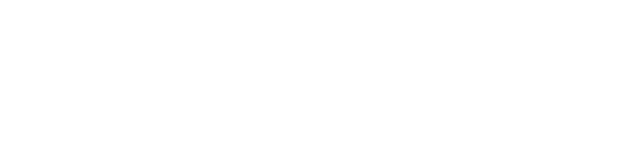
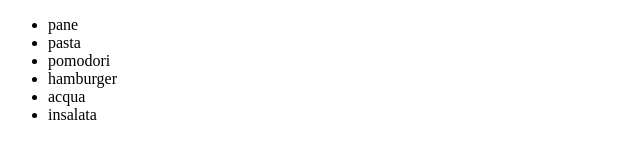
Before and after one commit to AndreaGul/js-lista-spesa, a plain HTML site: page index.html in a window 1280 px wide. Shown: the whole page, without its empty margins (0-640 px from the left). Drawn offline with Linux system fonts and the light colour scheme.

Commit message:
feat: lista della spesa con il ciclo while

```diff
--- a/index.html
+++ b/index.html
@@ -6,6 +6,9 @@
     <title>Lista della spesa</title>
   </head>
   <body>
+    <main>
+      <ul class="lista"></ul>
+    </main>
     <script src="js/main.js"></script>
   </body>
 </html>
--- a/js/main.js
+++ b/js/main.js
@@ -1 +1,26 @@
 'use strict';
+
+//Richiamiamo l'elemento ul nell'html con classe lista
+const lista = document.querySelector('.lista');
+
+//Ci creiamo un array con gli elemente della spesa
+const spesa = ['pane', 'pasta', 'pomodori', 'hamburger', 'acqua', 'insalata'];
+
+//Dichiariamo una variabile 'i' che useremo come contatore
+let i = 0;
+
+//Come condizione del ciclo inpostiamo che 'i' deve essere minore della lunchezza dell'array spesa
+while (i < spesa.length) {
+  //creaiamo un elemento li
+  const li = document.createElement('li');
+
+  //nell'elemento li inseriamo l'elemento in posizione i dell'array spesa
+  li.textContent = spesa[i];
+
+  //appendiamo li al ul con classe lista
+  lista.append(li);
+
+  //nel ciclo incrementiamo i di 1
+  i++;
+}
+console.log(lista);
```
Also changed, not shown: 1 other file.
